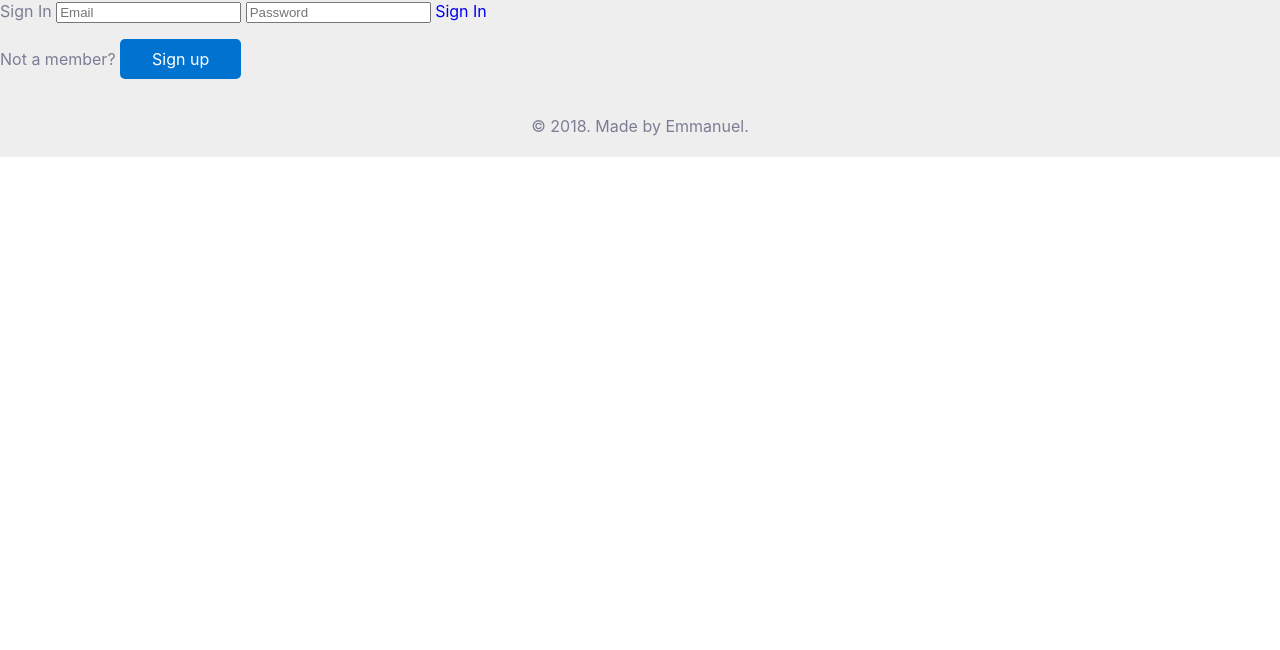
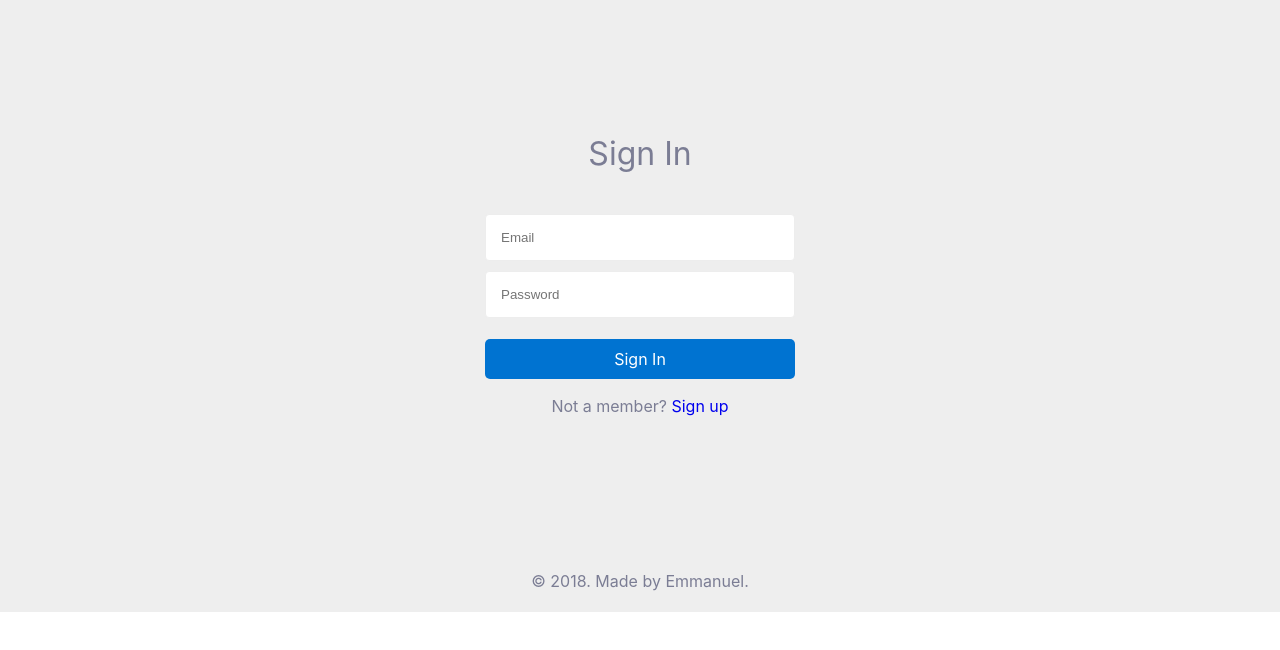
Before and after one commit to emmaadesile/Ride-My-Way, a plain HTML site: page UI/signin.html in a window 1280 px wide. Drawn offline with Linux system fonts and the light colour scheme.

Commit message:
Style sign in page

```diff
--- a/UI/signin.html
+++ b/UI/signin.html
@@ -5,6 +5,7 @@
   <meta charset="UTF-8">
   <meta name="viewport" content="width=device-width, initial-scale=1.0">
   <meta http-equiv="X-UA-Compatible" content="ie=edge">
+  <link rel="stylesheet" href="./styles/form.css">
   <link rel="stylesheet" href="./styles/style.css">
 
   <title>Document</title>
@@ -13,16 +14,18 @@
 <body>
   <div class="wrapper">
     <!-- Signup Form -->
-    <form action="" class="signin-form">
-      <label for="signin" class="signin-label">Sign In</label>
-      <input type="text" placeholder="Email">
-      <input type="text" placeholder="Password">
+    <div class="form-wrapper">
+      <form action="" class="form">
+        <label class="form-label" for="signin">Sign In</label>
+        <input class="form-control" type="text" placeholder="Email">
+        <input class="form-control" type="text" placeholder="Password">
 
-      <a class="signin-button" href="#">Sign In</a>
-      <p>Not a member?
-        <a class="btn btn__primary btn__inline" href="signup.html">Sign up</a>
-      </p>
-    </form>
+        <a class="btn btn__primary btn__inline" href="#">Sign In</a>
+        <p>Not a member?
+          <a href="signup.html">Sign up</a>
+        </p>
+      </form>
+    </div>
 
     <!-- FOOTER -->
     <footer class="footer">
--- /dev/null
+++ b/UI/styles/form.css
@@ -0,0 +1,39 @@
+.form-wrapper {
+  display: grid;
+  place-items: center;
+  min-height: 550px;
+}
+
+
+.form {
+  width: 350px;
+  display: grid;
+  grid-template-columns: repeat(minmax(150px, 1fr));
+  box-sizing: border-box;
+  padding: 20px;
+}
+
+.form-label  {
+  font-size: 2em;
+  margin-bottom: 1em;
+  text-align: center;
+}
+
+ .form-control{
+    padding: 15px;
+    margin: 5px 0;
+    display: block;
+    border: 1px solid #EDEDED;
+    border-radius: 4px;
+    transition: 0.2s ease-out;
+ }
+
+ .form-control:focus{
+  padding: 15px;
+  outline: 0;
+  border-color: #00467F;
+}
+
+.form p {
+  text-align: center;
+}
```
